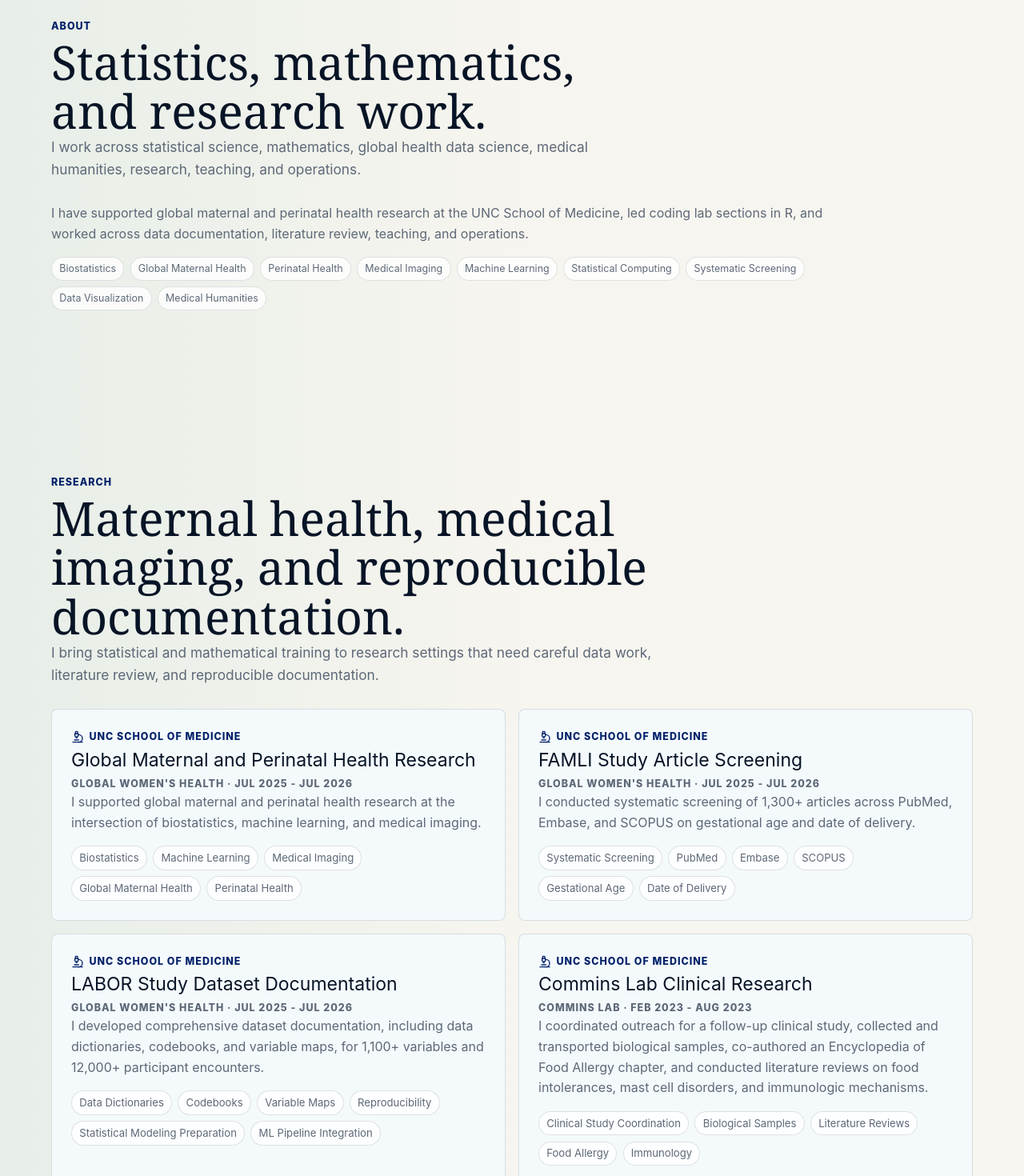
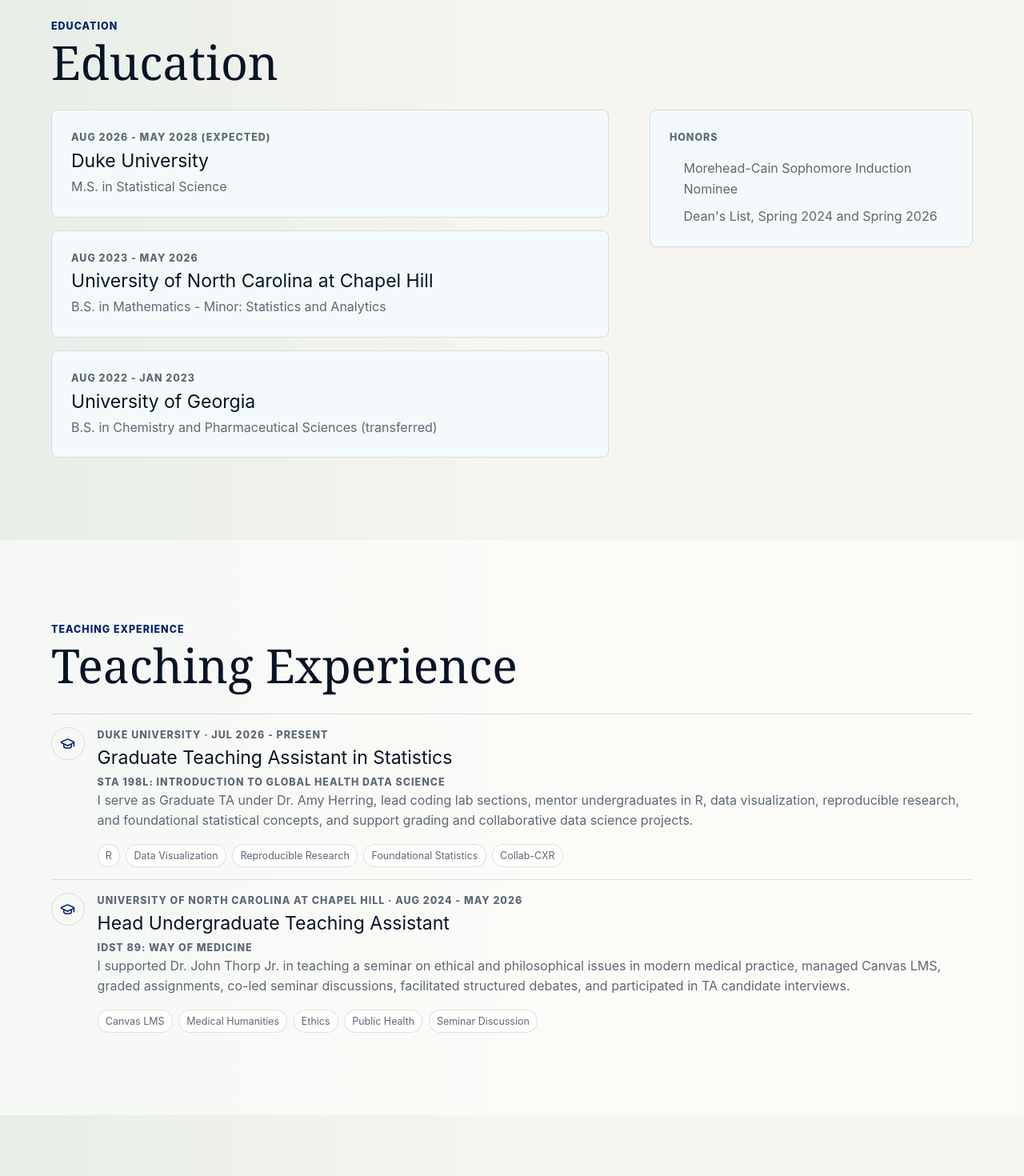
Before and after one commit to ganowacek/personal_website, a React (Vite) app: page / in a window 1280 px wide. Shown: the part 880-2350 px from the top of the page at 80% size. Built offline with nearby package versions, Linux system fonts and the light colour scheme.

Commit message:
Reorder site around CV structure

```diff
--- a/src/components/CommandPalette.tsx
+++ b/src/components/CommandPalette.tsx
@@ -10,10 +10,13 @@
   const [query, setQuery] = useState("");
 
   const commands = [
-    { label: "About", target: "#about", icon: GraduationCap },
+    { label: "Education", target: "#education", icon: GraduationCap },
+    { label: "Teaching", target: "#teaching", icon: GraduationCap },
     { label: "Research", target: "#research", icon: Search },
-    { label: "Teaching", target: "#teaching", icon: GraduationCap },
+    { label: "Publication", target: "#publications", icon: Search },
     { label: "Coursework", target: "#coursework", icon: BookOpen },
+    { label: "Skills", target: "#skills", icon: Search },
+    { label: "Fellowships", target: "#fellowships", icon: GraduationCap },
     { label: "Experience", target: "#experience", icon: Search },
     { label: "Contact", target: "#contact", icon: Mail },
   ];
--- a/src/components/Layout.tsx
+++ b/src/components/Layout.tsx
@@ -18,10 +18,13 @@
   }, [dark]);
 
   const nav = [
-    ["About", "#about"],
+    ["Education", "#education"],
+    ["Teaching", "#teaching"],
     ["Research", "#research"],
-    ["Teaching", "#teaching"],
+    ["Publication", "#publications"],
     ["Coursework", "#coursework"],
+    ["Skills", "#skills"],
+    ["Fellowships", "#fellowships"],
     ["Experience", "#experience"],
   ];
 
--- /dev/null
+++ b/src/data/certifications.ts
@@ -0,0 +1,53 @@
+export type Certification = {
+  name: string;
+  issuer: string;
+  dates?: string;
+};
+
+export const certifications: Certification[] = [
+  {
+    name: "Data Modeling and Prediction with R",
+    issuer: "Duke University",
+    dates: "Jul 2026",
+  },
+  {
+    name: "Data Science Ethics with R",
+    issuer: "Duke University",
+    dates: "Jul 2026",
+  },
+  {
+    name: "Data Tidying and Importing with R",
+    issuer: "Duke University",
+    dates: "Jul 2026",
+  },
+  {
+    name: "Data Visualization and Transformation with R",
+    issuer: "Duke University",
+    dates: "Jul 2026",
+  },
+  {
+    name: "Biomedical Research Certification (Group 1)",
+    issuer: "CITI Program",
+    dates: "Feb 2026 - Feb 2029",
+  },
+  {
+    name: "GCP for Clinical Trials (Drugs, Biologics, Devices)",
+    issuer: "CITI Program",
+    dates: "Jul 2025 - Jul 2028",
+  },
+  {
+    name: "Intro to Systematic Review and Meta-Analysis",
+    issuer: "Johns Hopkins University",
+    dates: "Jul 2024",
+  },
+  {
+    name: "Writing in the Sciences",
+    issuer: "Stanford University",
+    dates: "Oct 2024",
+  },
+  {
+    name: "Certified Pool & Spa Operator (CPO)",
+    issuer: "Pool & Hot Tub Alliance",
+    dates: "Jan 2023 - Jan 2028",
+  },
+];
--- /dev/null
+++ b/src/data/coursework.ts
@@ -0,0 +1,24 @@
+export const coursework = [
+  "Theory of Statistical Inference",
+  "Statistical Programming",
+  "Predictive Modeling",
+  "SQL",
+  "Introduction to Probability",
+  "Real Analysis",
+  "Stochastic Modeling",
+  "Optimization in ML",
+  "Linear Algebra for Applications",
+  "Intro to Data Models and Inference",
+  "Combinatorics",
+  "Introduction to Numerical Analysis",
+  "Calculus of Functions of Several Variables",
+  "Differential Equations",
+  "Discrete Math",
+  "Topology",
+  "Intro to Programming & Data Science",
+  "Data Structures & Algorithms",
+  "Intro to Decision Analytics",
+  "General Chemistry I & II",
+  "Principles of Biology",
+  "General Physics I",
+];
--- a/src/data/experience.ts
+++ b/src/data/experience.ts
@@ -1,53 +1,39 @@
 export type ExperienceItem = {
   title: string;
   organization: string;
-  type: "Research" | "Teaching" | "Employment" | "Leadership" | "Education" | "Fellowship";
   dates?: string;
   summary: string;
 };
 
 export const experience: ExperienceItem[] = [
   {
-    title: "Graduate Study in Statistics",
-    organization: "Duke University",
-    type: "Education",
-    dates: "Aug 2026 - May 2028 (Expected)",
-    summary: "I am pursuing an M.S. in Statistical Science.",
-  },
-  {
-    title: "Research Assistant, Global Women's Health",
-    organization: "UNC School of Medicine",
-    type: "Research",
-    dates: "Jul 2025 - Jul 2026",
-    summary:
-      "I supported global maternal and perinatal health research at the intersection of biostatistics, machine learning, and medical imaging.",
-  },
-  {
-    title: "B.S. in Mathematics",
-    organization: "University of North Carolina at Chapel Hill",
-    type: "Education",
-    dates: "Aug 2023 - May 2026",
-    summary: "I studied Mathematics with a minor in Statistics and Analytics.",
-  },
-  {
-    title: "Graduate Teaching Assistant",
-    organization: "Duke University",
-    type: "Teaching",
-    dates: "Jul 2026 - Present",
-    summary: "I lead coding lab sections and mentor undergraduate students in R, data visualization, reproducible research, and foundational statistical concepts.",
-  },
-  {
-    title: "Fons Vitae Medical Humanities Fellowship",
-    organization: "Duke Divinity School",
-    type: "Fellowship",
-    dates: "Sep 2025 - May 2026",
-    summary: "I was selected for a year-long interdisciplinary program uniting UNC and Duke students to study medicine, healing, and human flourishing through theology, ethics, and literature.",
-  },
-  {
     title: "Bookkeeper",
-    organization: "Southern Village Club",
-    type: "Employment",
+    organization: "Southern Village Club LLC",
     dates: "May 2025 - Present",
     summary: "I manage payroll for 60 employees using QuickBooks and Excel, prepare invoices, track facility charges, reconcile member accounts, and maintain financial documentation.",
   },
+  {
+    title: "Interim Club Director",
+    organization: "Southern Village Club LLC",
+    dates: "Jul 2023 - Aug 2023",
+    summary: "I directed club operations including HR, vendor relations, and member services, implemented communication improvements, and supervised staff.",
+  },
+  {
+    title: "Facilities Manager",
+    organization: "Southern Village Club LLC",
+    dates: "Jun 2022 - May 2025",
+    summary: "I supervised pool operations, scheduling, and daily staff management, trained and evaluated lifeguards, and enforced safety protocols.",
+  },
+  {
+    title: "Assistant Swim Coach",
+    organization: "Southern Village Club LLC",
+    dates: "May 2018 - Jul 2023",
+    summary: "I coached youth swimmers ages 4-18 in competitive technique and race strategy, and assisted in meet operations and training program design.",
+  },
+  {
+    title: "Head Lifeguard / Lifeguard",
+    organization: "Southern Village Club LLC",
+    dates: "May 2019 - Jun 2022",
+    summary: "I supervised lifeguard staff, ensured compliance with safety and emergency protocols, conducted emergency drills and water quality testing, and responded to patron emergencies.",
+  },
 ];
--- /dev/null
+++ b/src/data/fellowships.ts
@@ -0,0 +1,16 @@
+export type Fellowship = {
+  name: string;
+  organization: string;
+  dates?: string;
+  description: string;
+};
+
+export const fellowships: Fellowship[] = [
+  {
+    name: "Fons Vitae Medical Humanities Fellowship",
+    organization: "Duke Divinity School",
+    dates: "Sep 2025 - May 2026",
+    description:
+      "I was selected for a year-long interdisciplinary program uniting UNC and Duke students to study medicine, healing, and human flourishing through theology, ethics, and literature.",
+  },
+];
--- a/src/data/research.ts
+++ b/src/data/research.ts
@@ -21,47 +21,23 @@
 
 export const researchEntries: ResearchEntry[] = [
   {
-    title: "Global Maternal and Perinatal Health Research",
+    title: "Research Assistant, Global Women's Health",
     institution: "UNC School of Medicine",
     group: "Global Women's Health",
     dates: "Jul 2025 - Jul 2026",
     description:
-      "I supported global maternal and perinatal health research at the intersection of biostatistics, machine learning, and medical imaging.",
+      "I supported global maternal and perinatal health research at the intersection of biostatistics, machine learning, and medical imaging, including systematic screening, dataset documentation, reproducibility materials, and preparation for statistical modeling workflows.",
     methods: [
       "Biostatistics",
       "Machine Learning",
       "Medical Imaging",
       "Global Maternal Health",
       "Perinatal Health",
+      "Reproducibility",
     ],
   },
   {
-    title: "FAMLI Study Article Screening",
-    institution: "UNC School of Medicine",
-    group: "Global Women's Health",
-    dates: "Jul 2025 - Jul 2026",
-    description:
-      "I conducted systematic screening of 1,300+ articles across PubMed, Embase, and SCOPUS on gestational age and date of delivery.",
-    methods: ["Systematic Screening", "PubMed", "Embase", "SCOPUS", "Gestational Age", "Date of Delivery"],
-  },
-  {
-    title: "LABOR Study Dataset Documentation",
-    institution: "UNC School of Medicine",
-    group: "Global Women's Health",
-    dates: "Jul 2025 - Jul 2026",
-    description:
-      "I developed comprehensive dataset documentation, including data dictionaries, codebooks, and variable maps, for 1,100+ variables and 12,000+ participant encounters.",
-    methods: [
-      "Data Dictionaries",
-      "Codebooks",
-      "Variable Maps",
-      "Reproducibility",
-      "Statistical Modeling Preparation",
-      "ML Pipeline Integration",
-    ],
-  },
-  {
-    title: "Commins Lab Clinical Research",
+    title: "Research Technician, Commins Lab",
     institution: "UNC School of Medicine",
     group: "Commins Lab",
     dates: "Feb 2023 - Aug 2023",
--- a/src/data/site.ts
+++ b/src/data/site.ts
@@ -16,18 +16,6 @@
     "I am pursuing an M.S. in Statistical Science at Duke University, with research and teaching experience across global health data science, maternal health, statistical computing, and medical humanities.",
 };
 
-export const researchInterests = [
-  "Biostatistics",
-  "Global Maternal Health",
-  "Perinatal Health",
-  "Medical Imaging",
-  "Machine Learning",
-  "Statistical Computing",
-  "Systematic Screening",
-  "Data Visualization",
-  "Medical Humanities",
-];
-
 export const selectedTools = [
   "R",
   "Python",
--- a/src/pages/HomePage.tsx
+++ b/src/pages/HomePage.tsx
@@ -8,11 +8,14 @@
   Network,
 } from "lucide-react";
 import { SectionHeader } from "../components/SectionHeader";
+import { certifications } from "../data/certifications";
+import { coursework } from "../data/coursework";
 import { education } from "../data/education";
 import { experience } from "../data/experience";
+import { fellowships } from "../data/fellowships";
 import { publications } from "../data/publications";
 import { researchEntries } from "../data/research";
-import { researchInterests, selectedTools, siteConfig } from "../data/site";
+import { selectedTools, siteConfig } from "../data/site";
 import { teaching } from "../data/teaching";
 
 type HomePageProps = {
@@ -20,7 +23,7 @@
 };
 
 export function HomePage({ onNavigate }: HomePageProps) {
-  const coursework = education.flatMap((item) => item.coursework ?? []);
+  const honors = education.flatMap((item) => item.honors ?? []);
 
   return (
     <main>
@@ -33,8 +36,8 @@
             Mathematics with a minor in Statistics and Analytics at UNC-Chapel Hill.
           </p>
           <div className="hero-actions">
-            <button className="button primary" type="button" onClick={() => onNavigate("#research")}>
-              View My Work <ArrowRight aria-hidden="true" size={17} />
+            <button className="button primary" type="button" onClick={() => onNavigate("#education")}>
+              View Credentials <ArrowRight aria-hidden="true" size={17} />
             </button>
             <a
               className="button secondary"
@@ -57,26 +60,49 @@
         </figure>
       </section>
 
-      <section className="section about-section" id="about">
-        <SectionHeader eyebrow="About" title="Statistics, mathematics, and research work.">
-          I work across statistical science, mathematics, global health data science, medical
-          humanities, research, teaching, and operations.
-        </SectionHeader>
-        <p>
-          I have supported global maternal and perinatal health research at the UNC School of
-          Medicine, led coding lab sections in R, and worked across data documentation, literature
-          review, teaching, and operations.
-        </p>
-        <div className="tag-row compact">
-          {researchInterests.map((interest) => <span key={interest}>{interest}</span>)}
+      <section className="section credential-section" id="education">
+        <SectionHeader eyebrow="Education" title="Education" />
+        <div className="credential-grid">
+          <div className="stack">
+            {education.map((item) => (
+              <article className="credential-card" key={item.institution}>
+                <p className="meta">{item.dates}</p>
+                <h3>{item.institution}</h3>
+                <p>{item.degree}</p>
+              </article>
+            ))}
+          </div>
+          {honors.length ? (
+            <aside className="credential-card honors-card">
+              <p className="eyebrow">Honors</p>
+              <ul>
+                {honors.map((honor) => <li key={honor}>{honor}</li>)}
+              </ul>
+            </aside>
+          ) : null}
+        </div>
+      </section>
+
+      <section className="section teaching-section" id="teaching">
+        <SectionHeader eyebrow="Teaching Experience" title="Teaching Experience" />
+        <div className="teaching-list">
+          {teaching.map((item) => (
+            <article key={`${item.institution}-${item.role}`}>
+              <div className="teaching-icon"><GraduationCap size={19} /></div>
+              <div>
+                <p className="meta">{[item.institution, item.term].filter(Boolean).join(" · ")}</p>
+                <h3>{item.role}</h3>
+                {item.course ? <p className="meta">{item.course}</p> : null}
+                <p>{item.description}</p>
+                <div className="tag-row compact">{item.topics.map((topic) => <span key={topic}>{topic}</span>)}</div>
+              </div>
+            </article>
+          ))}
         </div>
       </section>
 
       <section className="section" id="research">
-        <SectionHeader eyebrow="Research" title="Maternal health, medical imaging, and reproducible documentation.">
-          I bring statistical and mathematical training to research settings that need careful
-          data work, literature review, and reproducible documentation.
-        </SectionHeader>
+        <SectionHeader eyebrow="Research Experience" title="Research Appointments" />
         <div className="research-grid">
           {researchEntries.map((entry) => (
             <article className="research-card" key={entry.title}>
@@ -92,10 +118,8 @@
         </div>
       </section>
 
-      <section className="section publication-band">
-        <SectionHeader eyebrow="Publications" title="Published work.">
-          I include publication records here when they are ready to share publicly.
-        </SectionHeader>
+      <section className="section publication-band" id="publications">
+        <SectionHeader eyebrow="Publication" title="Publication" />
         <div className="stack">
           {publications.map((publication) => (
             <article className="publication" key={publication.title}>
@@ -114,67 +138,58 @@
         </div>
       </section>
 
-      <section className="section teaching-section" id="teaching">
-        <SectionHeader eyebrow="Teaching" title="Teaching in statistics and medical humanities.">
-          I have taught in coding lab, data science, seminar, and medical humanities settings.
-        </SectionHeader>
-        <div className="teaching-list">
-          {teaching.map((item) => (
-            <article key={`${item.institution}-${item.role}`}>
-              <div className="teaching-icon"><GraduationCap size={19} /></div>
+      <section className="section coursework-section" id="coursework">
+        <SectionHeader eyebrow="Relevant Coursework" title="Relevant Coursework" />
+        <ul className="course-list coursework-board" aria-label="Coursework">
+          {coursework.map((course) => <li key={course}>{course}</li>)}
+        </ul>
+      </section>
+
+      <section className="section skills-section" id="skills">
+        <div className="skills-grid">
           <div>
-                <p className="meta">{item.institution}</p>
-                <h3>{item.role}</h3>
-                {item.course || item.term ? <p className="meta">{[item.course, item.term].filter(Boolean).join(" · ")}</p> : null}
-                <p>{item.description}</p>
-                <div className="tag-row compact">{item.topics.map((topic) => <span key={topic}>{topic}</span>)}</div>
+            <SectionHeader eyebrow="Technical Skills" title="Technical Skills" />
+            <div className="tag-row skills-tags">{selectedTools.map((tool) => <span key={tool}>{tool}</span>)}</div>
           </div>
+          <div className="certification-panel" id="certifications">
+            <p className="eyebrow">Certifications</p>
+            <div className="certification-list">
+              {certifications.map((certification) => (
+                <article key={certification.name}>
+                  <h3>{certification.name}</h3>
+                  <p className="meta">{[certification.issuer, certification.dates].filter(Boolean).join(" · ")}</p>
+                </article>
+              ))}
+            </div>
+          </div>
+        </div>
+      </section>
+
+      <section className="section fellowship-section" id="fellowships">
+        <SectionHeader eyebrow="Fellowships" title="Fellowships" />
+        <div className="stack">
+          {fellowships.map((fellowship) => (
+            <article className="credential-card" key={fellowship.name}>
+              <p className="meta">{[fellowship.organization, fellowship.dates].filter(Boolean).join(" · ")}</p>
+              <h3>{fellowship.name}</h3>
+              <p>{fellowship.description}</p>
             </article>
           ))}
         </div>
       </section>
 
-      <section className="section coursework-section" id="coursework">
-        <SectionHeader eyebrow="Coursework" title="Coursework.">
-          I use these courses as a concise map of my mathematical, statistical, computational, and
-          scientific training.
-        </SectionHeader>
-        <ul className="course-list coursework-board" aria-label="Coursework">
-          {coursework.map((course) => <li key={course}>{course}</li>)}
-        </ul>
-      </section>
-
-      <section className="section split-section" id="experience">
-        <div>
-          <SectionHeader eyebrow="Experience" title="A focused timeline.">
-            I highlight selected research, teaching, fellowship, employment, and education entries.
-          </SectionHeader>
+      <section className="section" id="experience">
+        <SectionHeader eyebrow="Professional Experience" title="Professional Experience" />
         <div className="timeline">
           {experience.map((item) => (
             <article key={`${item.organization}-${item.title}`}>
-                <span>{item.type}</span>
+              <span>{item.dates}</span>
               <h3>{item.title}</h3>
-                <p className="meta">{item.organization}{item.dates ? ` · ${item.dates}` : ""}</p>
+              <p className="meta">{item.organization}</p>
               <p>{item.summary}</p>
             </article>
           ))}
         </div>
-        </div>
-        <aside className="education-panel">
-          <p className="eyebrow">Education</p>
-          {education.map((item) => (
-            <article key={item.institution}>
-              <h3>{item.institution}</h3>
-              <p>{item.degree}</p>
-              {item.dates ? <small>{item.dates}</small> : null}
-              {item.honors?.length ? <small>{item.honors.join(" · ")}</small> : null}
-            </article>
-          ))}
-          <div className="tools">
-            <p className="eyebrow">Technical Skills</p>
-            <div className="tag-row compact">{selectedTools.map((tool) => <span key={tool}>{tool}</span>)}</div>
-          </div>
-        </aside>
       </section>
 
       <section className="section contact-section" id="contact">
--- a/src/styles.css
+++ b/src/styles.css
@@ -272,9 +272,11 @@
 
 .button.secondary,
 .palette,
+.credential-card,
 .research-card,
+.certification-panel,
 .contact-panel,
-.education-panel {
+.publication {
   background: color-mix(in srgb, var(--surface) 94%, var(--blue));
 }
 
@@ -345,19 +347,23 @@
   font-size: 1.08rem;
 }
 
-.split-section,
+.credential-grid,
+.skills-grid,
 .contact-section {
   display: grid;
-  grid-template-columns: 1fr;
   gap: clamp(1.5rem, 4vw, 3.5rem);
   align-items: start;
 }
 
-.about-section {
-  max-width: 72rem;
+.credential-grid,
+.skills-grid {
+  grid-template-columns: minmax(0, 1fr) minmax(18rem, 0.58fr);
 }
 
-.about-section > p,
+.contact-section {
+  grid-template-columns: 1fr;
+}
+
 .contact-panel p {
   color: var(--muted);
 }
@@ -368,30 +374,44 @@
   gap: 1rem;
 }
 
+.credential-card,
 .research-card,
+.certification-panel,
 .contact-panel,
-.education-panel {
+.publication {
   border: 1px solid var(--line);
   border-radius: 8px;
   padding: clamp(1.1rem, 2.3vw, 1.5rem);
 }
 
+.credential-card h3,
 .research-card h3,
 .timeline h3,
 .teaching-list h3,
-.education-panel h3,
+.certification-list h3,
 .publication h3 {
   margin: 0.35rem 0;
   font-size: clamp(1.15rem, 1.8vw, 1.45rem);
   line-height: 1.2;
 }
 
+.credential-card p,
 .research-card p,
 .timeline p,
 .teaching-list p,
-.education-panel p,
+.certification-list p,
 .publication p {
   color: var(--muted);
+}
+
+.honors-card ul {
+  margin: 1rem 0 0;
+  padding-left: 1.1rem;
+  color: var(--muted);
+}
+
+.honors-card li + li {
+  margin-top: 0.55rem;
 }
 
 .card-kicker {
@@ -436,13 +456,6 @@
   display: grid;
   gap: 1rem;
   max-width: 58rem;
-}
-
-.publication {
-  border: 1px solid var(--line);
-  border-radius: 8px;
-  padding: clamp(1.1rem, 2.3vw, 1.5rem);
-  background: var(--surface);
 }
 
 .publication span {
@@ -506,18 +519,55 @@
   padding-top: 1rem;
 }
 
+.skills-section {
+  background:
+    linear-gradient(135deg, color-mix(in srgb, var(--surface-soft) 54%, transparent), transparent 58%),
+    color-mix(in srgb, var(--surface) 42%, transparent);
+}
+
+.skills-tags {
+  max-width: 48rem;
+  margin-top: 0;
+}
+
+.skills-tags span {
+  font-size: 0.9rem;
+}
+
+.certification-list {
+  display: grid;
+  gap: 0.9rem;
+  margin-top: 1rem;
+}
+
+.certification-list article + article {
+  border-top: 1px solid var(--line);
+  padding-top: 0.9rem;
+}
+
+.fellowship-section {
+  background: color-mix(in srgb, var(--surface-soft) 48%, transparent);
+}
+
+.fellowship-section .stack {
+  max-width: 64rem;
+}
+
 .research-card,
+.credential-card,
+.certification-panel,
 .publication,
 .teaching-list article,
 .timeline article,
-.education-panel,
 .contact-panel {
   transition: transform 180ms ease, border-color 180ms ease, box-shadow 180ms ease;
 }
 
 .research-card:hover,
+.credential-card:hover,
+.certification-panel:hover,
 .publication:hover,
-.education-panel:hover {
+.contact-panel:hover {
   border-color: color-mix(in srgb, var(--blue) 45%, var(--line));
   box-shadow: 0 18px 42px rgba(7, 20, 38, 0.08);
   transform: translateY(-2px);
@@ -536,6 +586,7 @@
 .timeline {
   display: grid;
   gap: 0;
+  max-width: 70rem;
   border-left: 1px solid var(--line);
 }
 
@@ -560,25 +611,6 @@
   color: var(--deep-blue);
   font-size: 0.82rem;
   font-weight: 760;
-}
-
-.education-panel {
-  position: sticky;
-  top: 5.5rem;
-}
-
-.education-panel article + article,
-.tools {
-  margin-top: 1.2rem;
-  border-top: 1px solid var(--line);
-  padding-top: 1.2rem;
-}
-
-.education-panel small {
-  display: block;
-  margin-top: 0.45rem;
-  color: var(--muted);
-  line-height: 1.45;
 }
 
 .contact-panel {
@@ -721,7 +753,8 @@
   }
 
   .hero,
-  .split-section,
+  .credential-grid,
+  .skills-grid,
   .contact-section,
   .research-grid {
     grid-template-columns: 1fr;
@@ -731,9 +764,6 @@
     min-height: auto;
   }
 
-  .education-panel {
-    position: static;
-  }
 }
 
 @media (max-width: 560px) {
```
Also changed, not shown: 1 other file (tests, documents, lock files or other folders). Lines whose indentation alone changed are shown as unchanged.
